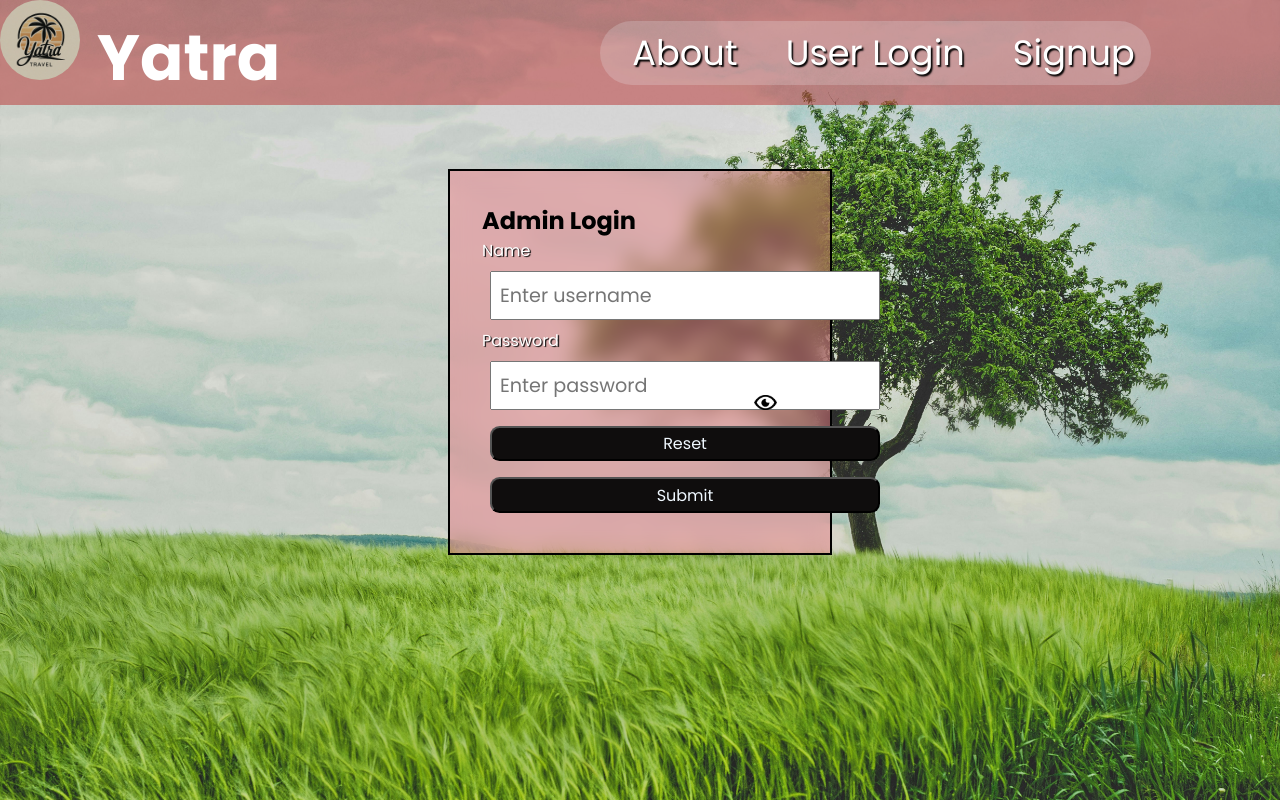
After one commit to Vishal1720/Yatra, a PHP site: page /adminlogin.html in a window 1280 px wide. The commit adds this page. Run offline with PHP 8.4, Linux system fonts and the light colour scheme.

Commit message:
admin log form added with some changes

```diff
--- /dev/null
+++ b/adminlogin.html
@@ -0,0 +1,37 @@
+<!DOCTYPE html>
+<html lang="en">
+<head>
+    <meta charset="UTF-8">
+    <meta name="viewport" content="width=device-width, initial-scale=1.0">
+    <link rel="apple-touch-icon" sizes="180x180" href="favicon/apple-touch-icon.png">
+<link rel="icon" type="image/png" sizes="32x32" href="favicon/favicon-32x32.png">
+<link rel="icon" type="image/png" sizes="16x16" href="favicon/favicon-16x16.png">
+
+<link rel="mask-icon" href="favicon/safari-pinned-tab.svg" color="#5bbad5">
+<meta name="msapplication-TileColor" content="#da532c">
+<meta name="theme-color" content="#ffffff">
+    <title>Yatra</title>
+    <link rel="stylesheet" href="./index.css">
+</head>
+<body >
+    <header id="navbar"><figure><img id="logo" src="yatra.jpg" width="80rem" height="80rem">
+        <h4 style="display: inline;">Yatra</h4></figure>
+    <div id="navlinks">
+        <a href="index.html">About</a>
+        <a href="login.php" id="highlight">User Login</a>
+        <a href="signup.php">Signup</a></div>
+    </header>
+
+    <form id="logform" method="post" action="adminlogin.php">
+        <h2>Admin Login</h2>
+        <label class="loglbl">Name</label>
+        <input required type="email" name="name" class="logfields" placeholder="Enter username" >
+        <label class="loglbl">Password</label>
+        <input required type="password" name="password" class="logfields" id="logpassfield" placeholder="Enter password" >
+        <img src="eye-icon.png" onclick="showpassword()" id="logshowpass" alt="show password" >
+        <button type="reset" class="logbtn">Reset</button>
+        <button type="submit" class="logbtn">Submit</button>
+    </form>
+<script src="index.js"></script>
+</body>
+</html>
--- a/index.css
+++ b/index.css
@@ -43,21 +43,21 @@ body{
    display: flex;
    flex-direction: row;
 
+
 }
-a{
+a,select{
     color: white;
     font-size:2.2rem;
     text-decoration: none;
     margin-left: 1rem;
     text-shadow: 0.1rem 0.1rem 0.1rem black;
-
     padding: 1rem;
-
     transition:0.3s;
     border-radius: 2rem;
    margin-top: 2%;
    margin-bottom: 2%;
     height: inherit;
+    line-height: 10px;
 }
 a:hover{
     font-size:2.25rem;
@@ -210,8 +210,9 @@ a:hover{
 .imgcontainer{
     display: flex;
 
-    width: 100vw;
-    height: 50vh;
+    width: 80%;
+    height: 100%;
+    overflow: hidden;
 
 }
 
--- a/index.js
+++ b/index.js
@@ -213,13 +213,15 @@ passfield2.type="password";
 }
   }
 
-  var img1=document.getElementById('img1');
-  img1.style.transition="5s";
-let initmargin=0;
-  function addmarginleft(img1)
-  {
-    img1.style.marginleft=initmargin+"200px";
-  }
-  setInterval(()=>{
-    addmarginleft(img1);
-  },1000);
+//   var img1=document.getElementById('img1');
+//   img1.style.transition="5s";
+//   img1.style.border="2px solid black";
+// let initmargin=0;
+//   function addmarginleft(img1)
+//   {
+//     initmargin=initmargin+200
+//     img1.style.marginleft=initmargin+"px";
+//   }
+//   var a=setInterval(()=>{
+//     addmarginleft(img1);
+//   },1000);
--- a/login.php
+++ b/login.php
@@ -48,7 +48,7 @@ $con->close();
         <h4 style="display: inline;">Yatra</h4></figure>
     <div id="navlinks">
         <a href="index.html">About</a>
-        <a href="" class="highlight">Login</a>
+        <a href="adminlogin.html" class="highlight">Login</a>
         <a href="signup.php" id="signupanchor">Signup</a></div>
     </header>
 
```
Also changed, not shown: adminlogin.php (added, +30 -0 lines), index.html (+0 -10 lines), login.html (deleted, +0 -37 lines).
